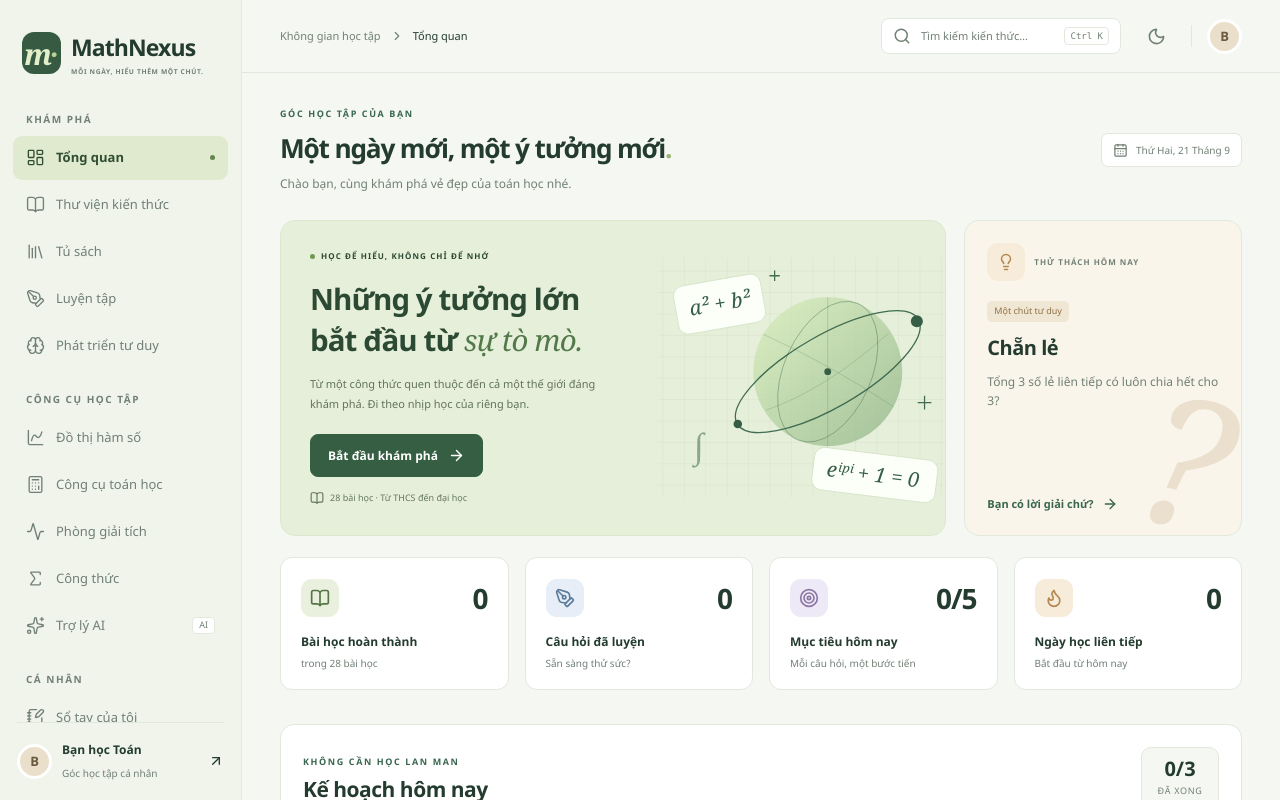
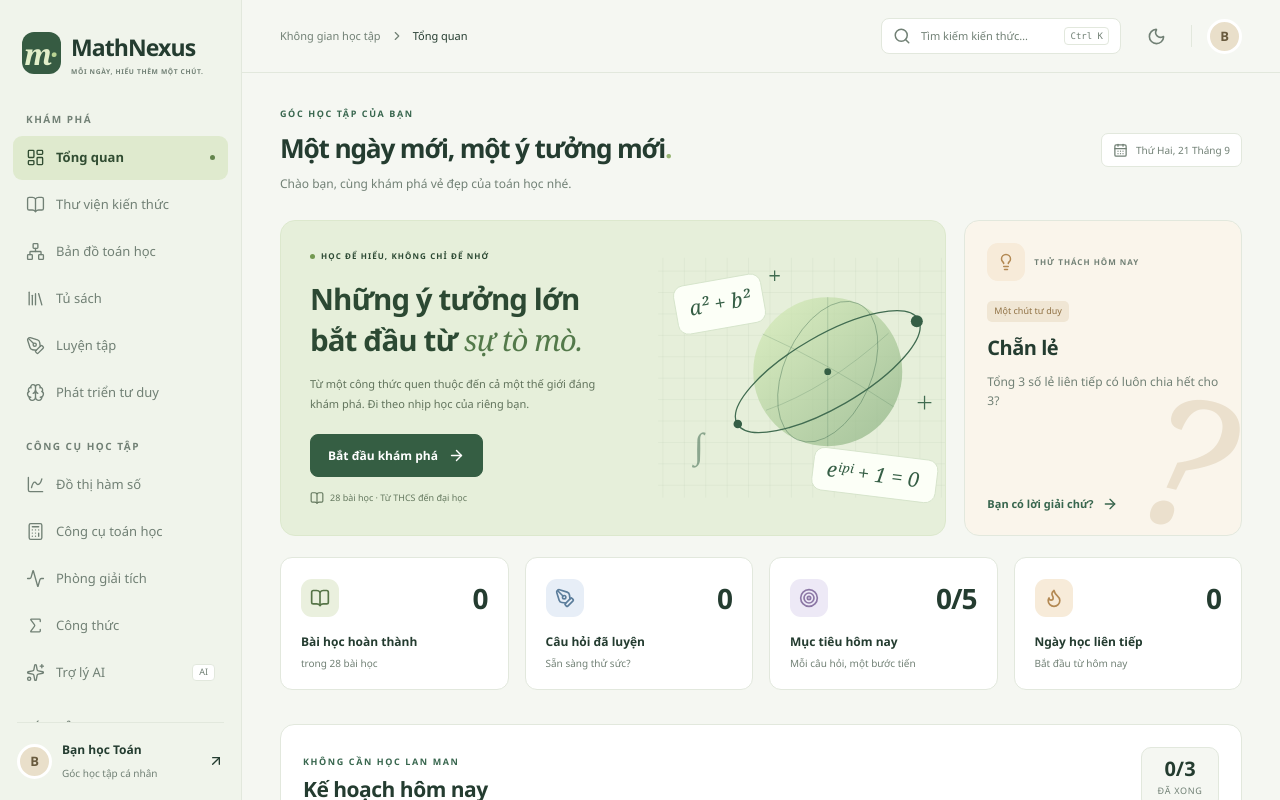
Before and after one commit to koko999-tien/mathnexus, a React (Vite) app: page / in a window 1280 px wide. Shown: the top 800 px of the page. Built offline with nearby package versions, Linux system fonts and the light colour scheme.

Commit message:
Expose mathematics knowledge map in navigation

```diff
--- a/src/data/navigation.ts
+++ b/src/data/navigation.ts
@@ -1,8 +1,9 @@
-import { LayoutDashboard, BookOpen, Library, Brain, PenTool, ChartSpline, Calculator, Sigma, Sparkles, NotebookPen, ChartNoAxesCombined, Activity } from 'lucide-react';
+import { LayoutDashboard, BookOpen, Library, Brain, PenTool, ChartSpline, Calculator, Sigma, Sparkles, NotebookPen, ChartNoAxesCombined, Activity, Network } from 'lucide-react';
 
 export const NAVIGATION = [
   { to: '/', icon: LayoutDashboard, label: 'Tổng quan', group: 'Khám phá' },
   { to: '/library', icon: BookOpen, label: 'Thư viện kiến thức', group: 'Khám phá' },
+  { to: '/map', icon: Network, label: 'Bản đồ toán học', group: 'Khám phá' },
   { to: '/books', icon: Library, label: 'Tủ sách', group: 'Khám phá' },
   { to: '/practice', icon: PenTool, label: 'Luyện tập', group: 'Khám phá' },
   { to: '/think', icon: Brain, label: 'Phát triển tư duy', group: 'Khám phá' },
```
